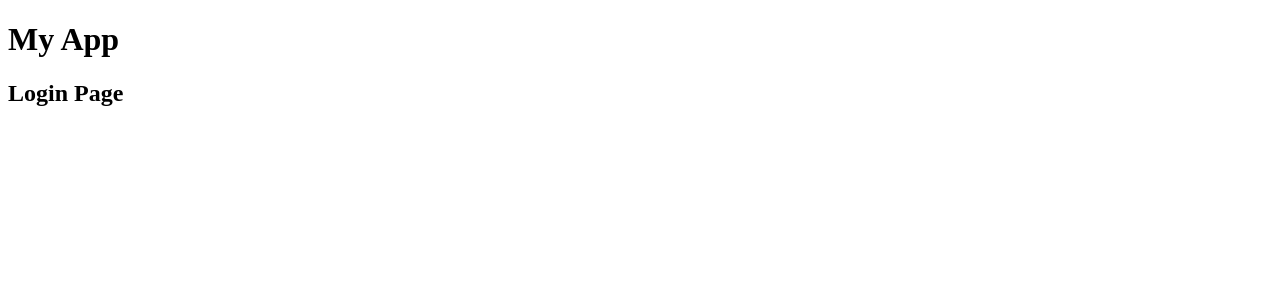
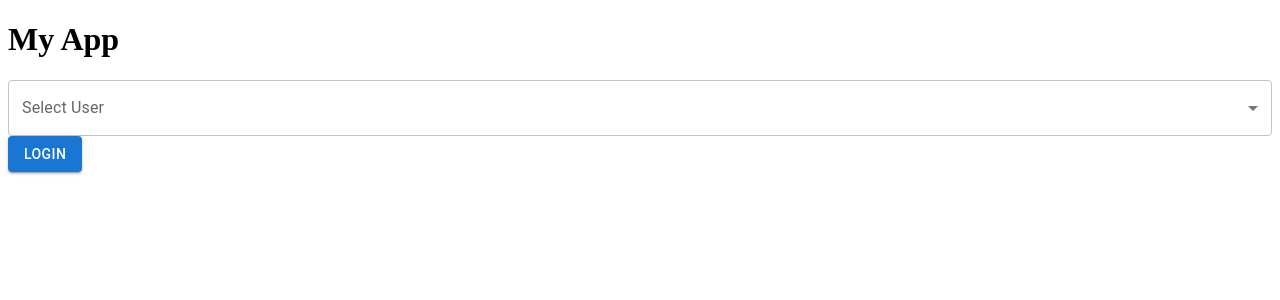
Before and after one commit to vy1406/webrtc_client, a React app: page /login in a window 1280 px wide. Shown: the top 300 px of the page. Built offline with nearby package versions, Linux system fonts and the light colour scheme.

Commit message:
user context

```diff
--- a/package.json
+++ b/package.json
@@ -15,9 +15,11 @@
     "@emotion/react": "^11.13.0",
     "@emotion/styled": "^11.13.0",
     "@mui/material": "^5.16.4",
+    "@types/uuid": "^10.0.0",
     "react": "^18.3.1",
     "react-dom": "^18.3.1",
-    "react-router-dom": "^6.25.1"
+    "react-router-dom": "^6.25.1",
+    "uuid": "^10.0.0"
   },
   "devDependencies": {
     "@types/node": "^20.14.12",
--- /dev/null
+++ b/src/context/userContext.tsx
@@ -0,0 +1,34 @@
+import React, { createContext, useContext, useState, ReactNode } from 'react';
+import { User } from '@interfaces/user';
+
+
+interface UserContextProps {
+  user: User | null;
+  setUser: React.Dispatch<React.SetStateAction<User | null>>;
+}
+
+const UserContext = createContext<UserContextProps | undefined>(undefined);
+
+interface UserContextProviderProps {
+  children: ReactNode;
+}
+
+const UserContextProvider: React.FC<UserContextProviderProps> = ({ children }) => {
+  const [user, setUser] = useState<User | null>(null);
+
+  return (
+    <UserContext.Provider value={{ user, setUser }}>
+      {children}
+    </UserContext.Provider>
+  );
+};
+
+const useUserContext = (): UserContextProps => {
+  const context = useContext(UserContext);
+  if (context === undefined) {
+    throw new Error('useUserContext must be used within a UserContextProvider');
+  }
+  return context;
+};
+
+export { UserContextProvider, useUserContext };
--- /dev/null
+++ b/src/data/users.ts
@@ -0,0 +1,9 @@
+import { v4 as uuidv4 } from 'uuid';
+import { USER_ROLES } from '@interfaces/constants';
+import { User } from '@interfaces/user';
+
+export const users: User[] = [
+    { id: uuidv4(), fullName: 'Doctor1', role: USER_ROLES.PRO },
+    { id: uuidv4(), fullName: 'ClientName1', role: USER_ROLES.CLIENT },
+    { id: uuidv4(), fullName: 'ClientName2', role: USER_ROLES.CLIENT },
+];
--- a/src/index.tsx
+++ b/src/index.tsx
@@ -3,16 +3,19 @@ import { BrowserRouter } from 'react-router-dom';
 import App from './App';
 import { createRoot } from 'react-dom/client';
 import { SnackBarContextProvider } from '@context/snackbarContext';
+import { UserContextProvider } from '@context/userContext';
 
 const container = document.getElementById('root');
 
 const root = createRoot(container!);
 root.render(
   <React.StrictMode>
-    <SnackBarContextProvider>
-      <BrowserRouter>
-        <App />
-      </BrowserRouter>
-    </SnackBarContextProvider>
+    <UserContextProvider>
+      <SnackBarContextProvider>
+        <BrowserRouter>
+          <App />
+        </BrowserRouter>
+      </SnackBarContextProvider>
+    </UserContextProvider>
   </React.StrictMode>
 )
--- /dev/null
+++ b/src/interfaces/constants.ts
@@ -0,0 +1,4 @@
+export enum USER_ROLES {
+    PRO = 'PRO',
+    CLIENT = 'CLIENT',
+  }
--- /dev/null
+++ b/src/interfaces/user.ts
@@ -0,0 +1,7 @@
+import { USER_ROLES } from "./constants";
+
+export interface User {
+    id: string;
+    fullName: string;
+    role: USER_ROLES;
+  }
--- a/src/pages/Login/index.tsx
+++ b/src/pages/Login/index.tsx
@@ -1,7 +1,44 @@
-import React from 'react';
+import React, { useState } from 'react';
+import { MenuItem, Select, FormControl, InputLabel, Button } from '@mui/material';
+import { users } from 'data/users';
+import { useUserContext } from '@context/userContext';
 
-const Login = () => {
-  return <h2>Login Page</h2>;
+const Login: React.FC = () => {
+  const { setUser } = useUserContext();
+  const [selectedUserId, setSelectedUserId] = useState<string>('');
+
+  const handleChange = (event: React.ChangeEvent<{ value: unknown }>) => {
+    setSelectedUserId(event.target.value as string);
+  };
+
+  const handleLogin = () => {
+    const selectedUser = users.find(user => user.id === selectedUserId);
+    if (selectedUser) {
+      setUser(selectedUser);
+    }
+  };
+
+  return (
+    <div>
+      <FormControl fullWidth>
+        <InputLabel id="user-select-label">Select User</InputLabel>
+        <Select
+          labelId="user-select-label"
+          value={selectedUserId}
+          // onChange={handleChange}
+        >
+          {users.map(user => (
+            <MenuItem key={user.id} value={user.id}>
+              {user.fullName} - {user.role}
+            </MenuItem>
+          ))}
+        </Select>
+      </FormControl>
+      <Button variant="contained" color="primary" onClick={handleLogin}>
+        Login
+      </Button>
+    </div>
+  );
 };
 
 export default Login;
--- a/tsconfig.json
+++ b/tsconfig.json
@@ -12,6 +12,7 @@
     "paths": {
       "@components/*": ["components/*"],
       "@context/*": ["context/*"],
+      "@interfaces/*": ["interfaces/*"],
     }
   },
   "include": ["src"]
```
Also changed, not shown: 1 other file (tests, documents, lock files or other folders).
